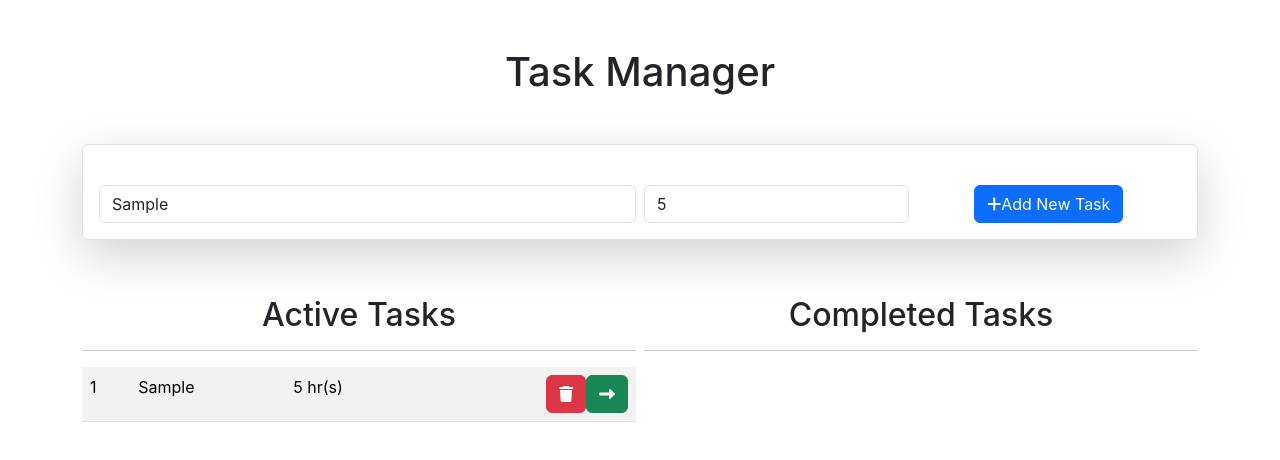
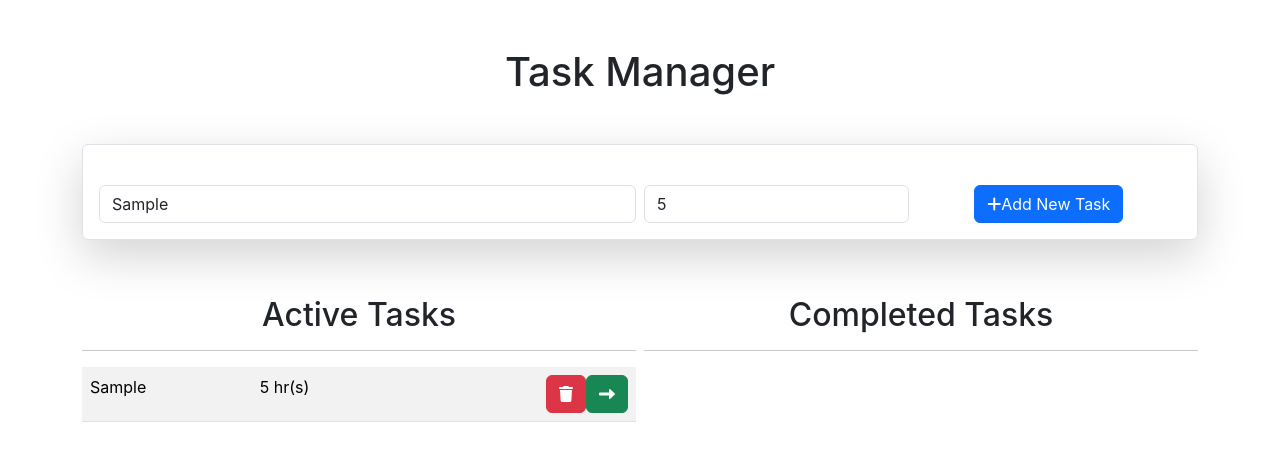
Before and after one commit to Roshis07/task-manager, a React (Create React App) app: page / in a window 1280 px wide. Both pictures are taken after typing "Sample", "5" into the empty fields and a click on the button "Add New Task". Shown: the top 460 px of the page. Built offline with nearby package versions, Linux system fonts and the light colour scheme.

Commit message:
update to store activeTasks and completedTasks in object for efficient system

```diff
--- a/src/App.js
+++ b/src/App.js
@@ -4,9 +4,11 @@ import ActiveTaskList from "./component/ActiveTaskList";
 import CompletedTaskList from "./component/CompletedTaskList";
 
 const App = () => {
-  const [activeTasks, setActiveTasks] = React.useState([]);
-  const [completedTasks, setCompletedTasks] = React.useState([]);
+  const [activeTasks, setActiveTasks] = React.useState({});
+  const [completedTasks, setCompletedTasks] = React.useState({});
 
+  // switch task type from active to completed or completed to active
+  const taskSwitcher = (id) => {};
   return (
     <div class="wrapper">
       <div class="container">
--- a/src/component/ActiveTaskList.js
+++ b/src/component/ActiveTaskList.js
@@ -7,9 +7,8 @@ const ActiveTaskList = ({ activeTasks }) => {
       <hr />
       <table class="table table-striped table-hover">
         <tbody id="task-list">
-          {activeTasks.map((item, i) => (
-            <tr key={i.id}>
-              <td>{i + 1}</td>
+          {Object.entries(activeTasks).map(([key, item]) => (
+            <tr key={key}>
               <td>{item.taskName}</td>
               <td>{item.taskTime} hr(s)</td>
 
--- a/src/component/CompletedTaskList.js
+++ b/src/component/CompletedTaskList.js
@@ -7,9 +7,8 @@ const CompletedTaskList = ({ completedTasks }) => {
       <hr />
       <table class="table table-striped table-hover">
         <tbody id="bad-list">
-          {completedTasks.map((item, i) => (
-            <tr key={item.id}>
-              <td>{i + 1}</td>
+          {Object.entries(completedTasks).map(([key, item]) => (
+            <tr key={key}>
               <td>{item.taskName}</td>
               <td>{item.taskTime} hr(s)</td>
 
--- a/src/component/TaskForm.js
+++ b/src/component/TaskForm.js
@@ -4,15 +4,14 @@ import { randomStrGenerator } from "../helpers/utils";
 const TaskForm = ({ activeTasks, setActiveTasks }) => {
   const taskFormSubmitHandler = (event) => {
     event.preventDefault();
-    setActiveTasks([
+    setActiveTasks({
       ...activeTasks,
-      {
-        id: randomStrGenerator(10),
+      [randomStrGenerator(10)]: {
         taskName: event.target.taskname.value,
         taskTime: event.target.tasktime.value,
         taskType: "active",
       },
-    ]);
+    });
   };
   return (
     <form
```
